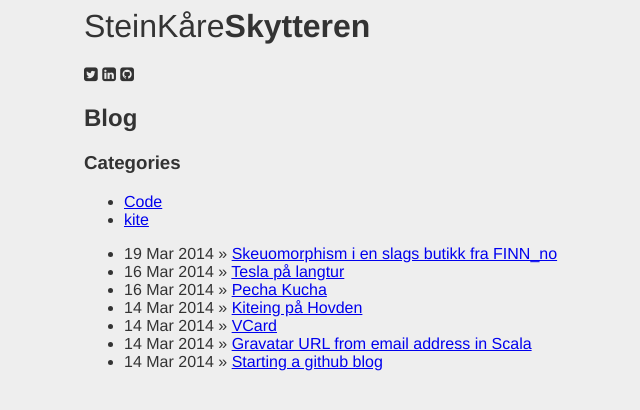
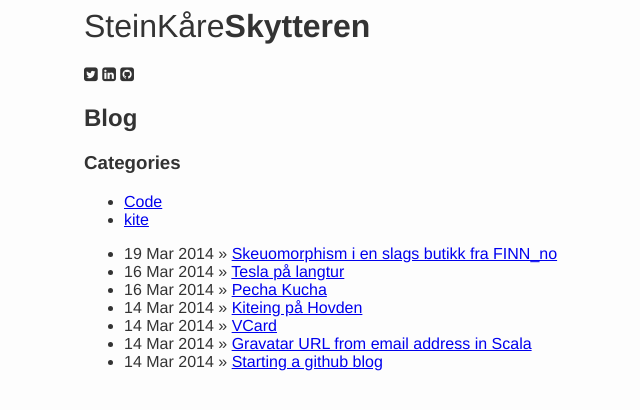
Before and after one commit to skytteren/skytteren.github.io, a Jekyll site: the page built from index.html, in a window 1280 px wide. Shown: the top 410 px of the page, without its empty margins (156-796 px from the left). Built offline with Jekyll 4.4.1, drawn with Linux system fonts in a browser that asks for light colours; nearby versions of some CDN libraries; Markdown is read by kramdown in place of the engine named in the settings.

Commit message:
Update style.css

```diff
--- a/css/style.css
+++ b/css/style.css
@@ -1,7 +1,7 @@
 body {
   font-family: helvetica, sans-serif;
   color: #333;
-  background-color: #EEE;
+  background-color: #FDFDFD;
 }
 
 header a{
```
